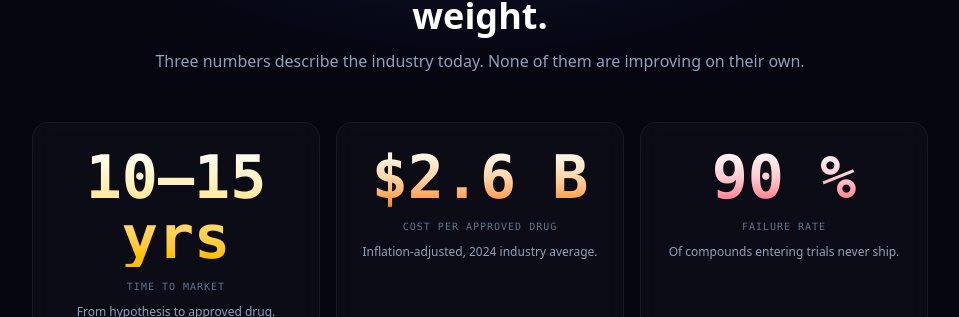
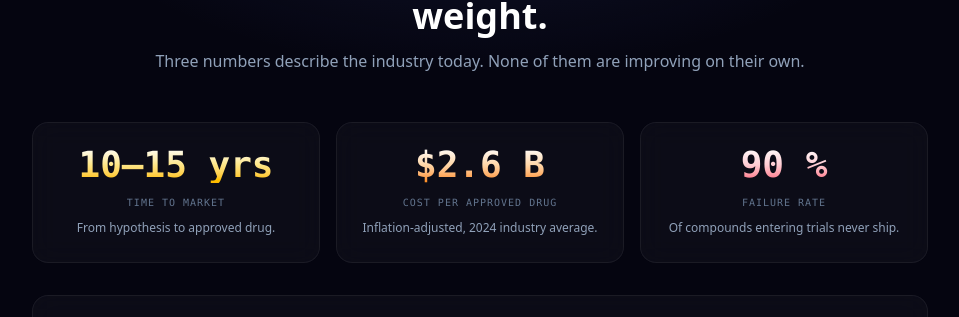
Before and after one commit to erscoder/synapseia-landing, a Next.js app: page / in a window 1280 px wide. Shown: the part 967-1284 px from the top of the page, without its empty margins (160-1119 px from the left). Built offline with nearby package versions, Linux system fonts and the light colour scheme; no server answers.

Commit message:
fix(landing): shrink WhyNow stat numbers to fit on one line
Stats were sized text-5xl/6xl which wrapped '$2.6 B' onto two
lines on narrow viewports. Dropped to text-3xl/4xl and added
whitespace-nowrap so the value + symbol always stay together
on one line.

```diff
--- a/components/landing/WhyNow.client.tsx
+++ b/components/landing/WhyNow.client.tsx
@@ -162,7 +162,7 @@ export function WhyNow() {
                   ref={(el) => {
                     valueRefs.current[i] = el;
                   }}
-                  className={`text-5xl sm:text-6xl font-bold font-mono bg-clip-text text-transparent leading-none mb-3 ${s.gradientClass}`}
+                  className={`text-3xl sm:text-4xl font-bold font-mono bg-clip-text text-transparent leading-none mb-3 whitespace-nowrap ${s.gradientClass}`}
                 >
                   {s.finalText}
                 </div>
```
